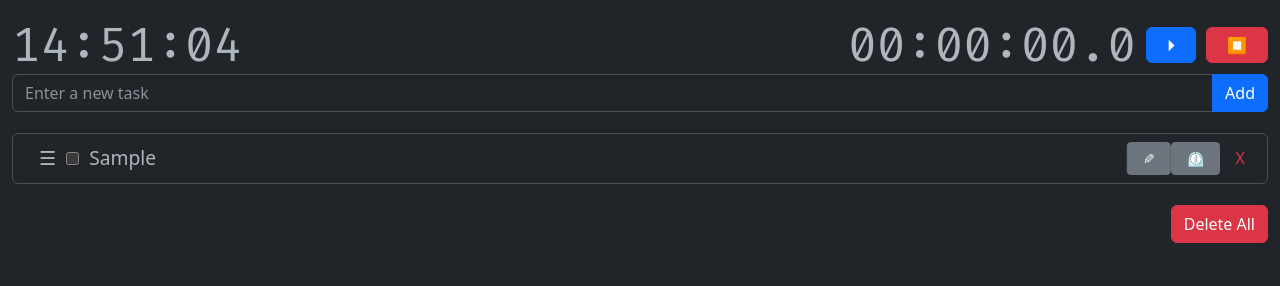
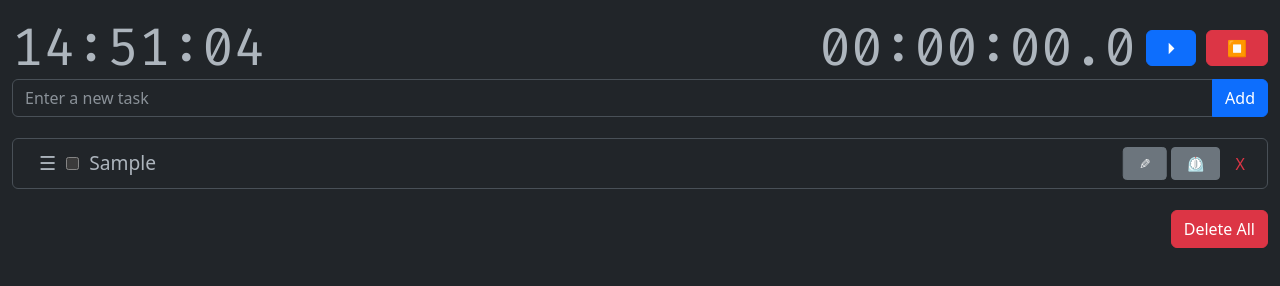
Before and after one commit to sergantspok88/HtmlSimpleToDo, a website with bundled scripts: page public/index.html in a window 1280 px wide. Both pictures are taken after typing "Sample" into the empty fields and a click on the button "Add". Built offline with nearby package versions, Linux system fonts and the light colour scheme.

Commit message:
Increased font size of time elements. Added small margin right to editButton. Added start_project.bat as an example

```diff
--- a/public/main.js
+++ b/public/main.js
@@ -182,7 +182,7 @@ function addTaskByName(taskText, checked) {
 
     editButton.className = "btn btn-secondary btn-sm mirror";
     editButton.innerHTML = "&#9998;";
-    editButton.style = "padding: 5px 15px;"
+    editButton.style = "padding: 5px 15px; margin-right:4px;"
     editButton.addEventListener("click", function() {
         editTask(li);
     });
--- a/public/styles.css
+++ b/public/styles.css
@@ -59,7 +59,7 @@ input[type="checkbox"] {
 #currentTime,
 #stopwatch {
     font-family: 'Fira Code', monospace;
-    font-size: 3.0rem;
+    font-size: 3.3rem;
 }
 
 #deleteAllButton {
```
Also changed, not shown: 2 other files.
